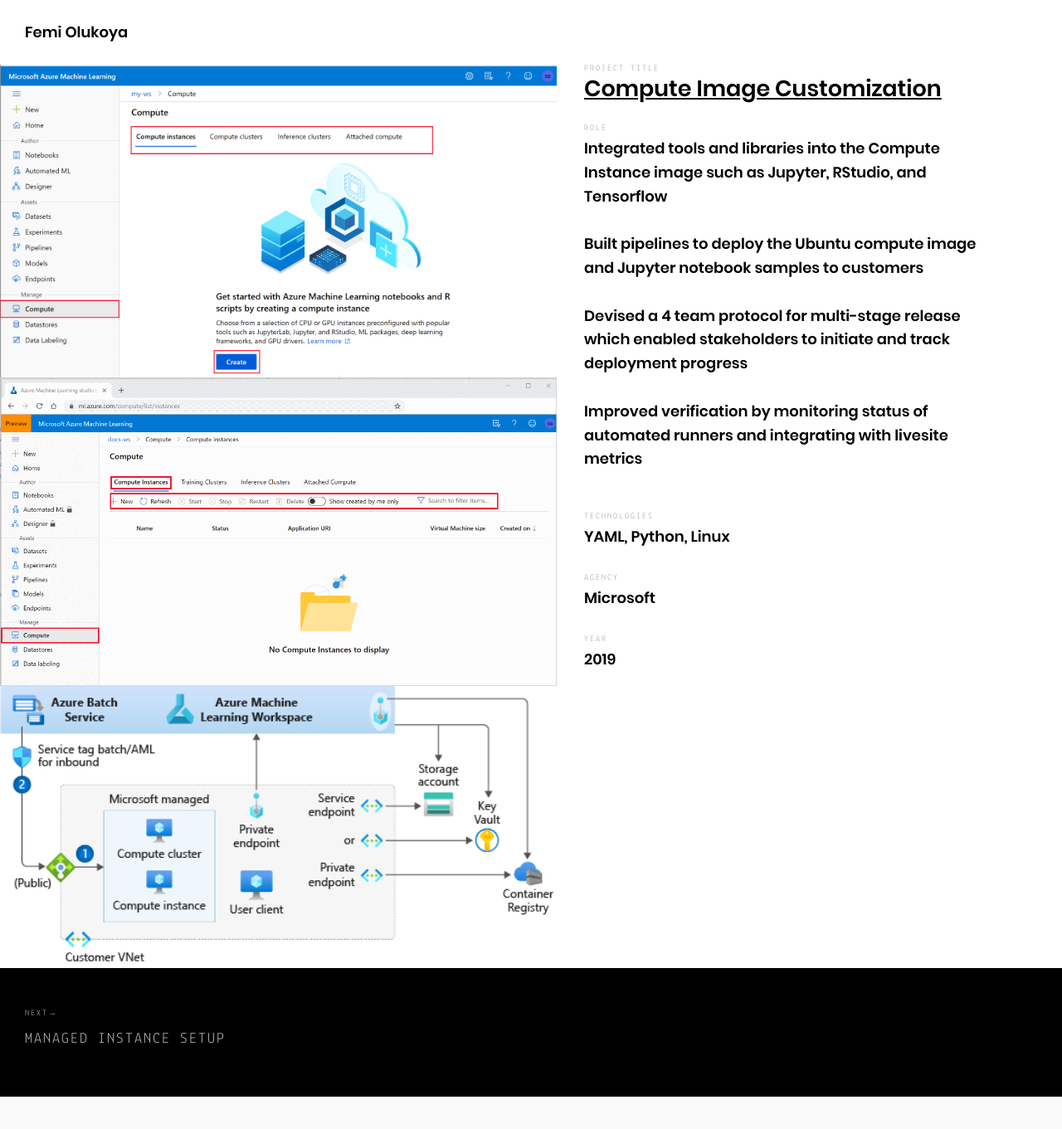
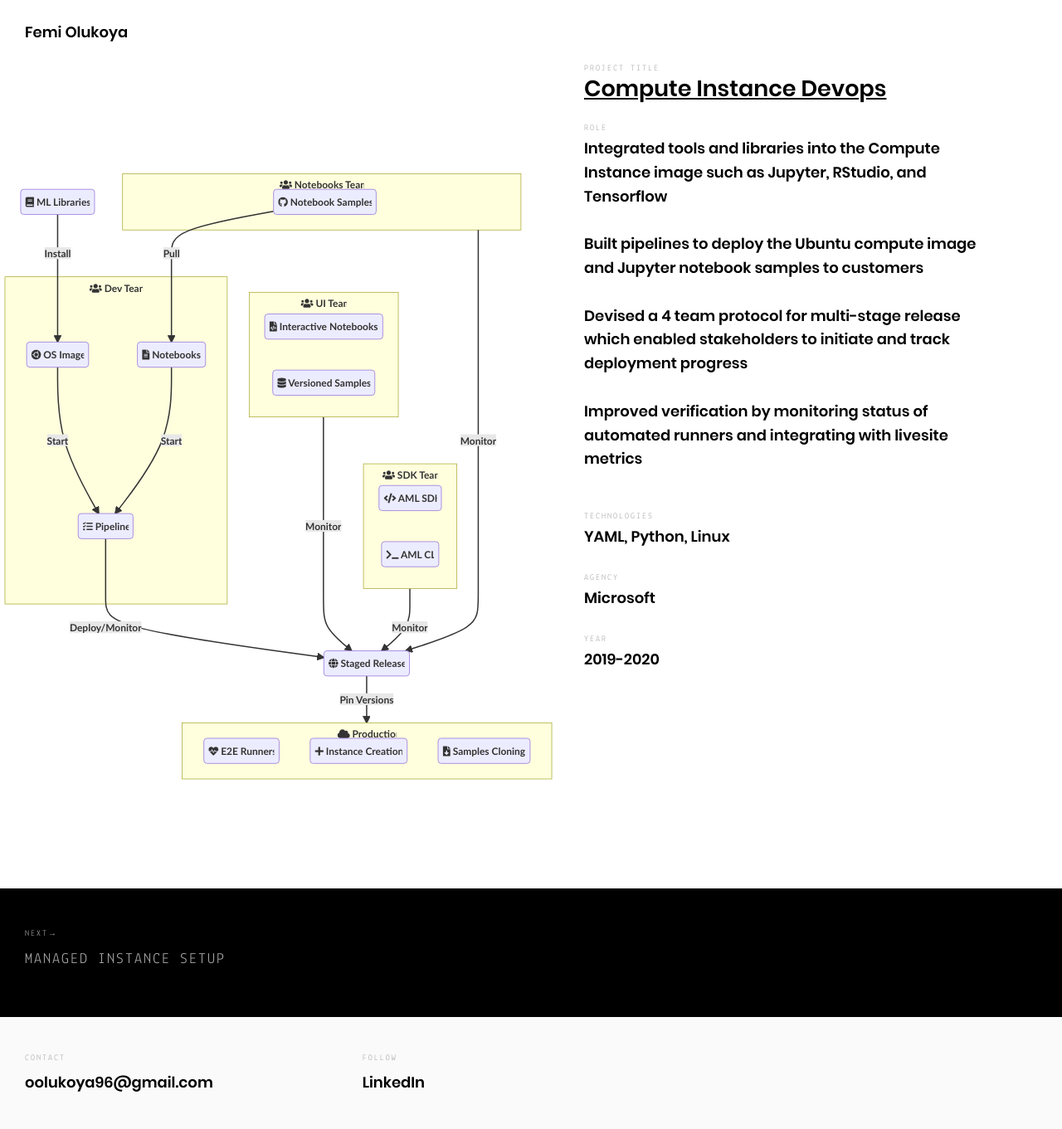
Before and after one commit to aquafemi/aquafemi.github.io, a Jekyll site: the page built from _posts/projects/2019-11-20-compute-instance-devops.md, in a window 1280 px wide and 1400 px high. Shown: the top 1361 px of the window at 83% size. Built offline with Jekyll 4.4.1, drawn with Linux system fonts in a browser that asks for light colours.

Commit message:
add mermaid for compute instance devops

```diff
--- /dev/null
+++ b/_includes/mermaid/2019-11-20-compute-instance-devops-mermaid.html
@@ -0,0 +1,49 @@
+{% raw %}
+<div class="mermaid">
+    flowchart TB
+    Libs(fa:fa-book ML Libraries)
+    Image(fab:fa-ubuntu OS Image)
+    Notebooks(fa:fa-file-alt Notebooks)
+    Pipeline(fa:fa-tasks Pipeline)
+    Samples(fab:fa-github Notebook Samples)
+    Interactive(fa:fa-file-code Interactive Notebooks)
+    Versioned(fa:fa-database Versioned Samples)
+    SDK(fa:fa-code AML SDK)
+    CLI(fa:fa-terminal AML CLI)
+    Release(fa:fa-globe Staged Release)
+    Runners(fa:fa-heartbeat E2E Runners)
+    Creation(fa:fa-plus Instance Creation)
+    Cloning(fa:fa-file-download Samples Cloning)
+    subgraph UITeam [fa:fa-users UI Team]
+    Interactive
+    Versioned
+    end
+    subgraph SDKTeam [fa:fa-users SDK Team]
+    SDK
+    CLI
+    end
+    subgraph NotebooksTeam [fa:fa-users Notebooks Team]
+    Samples
+    end
+    subgraph DevTeam [fa:fa-users Dev Team]
+    Image
+    Notebooks
+    Pipeline
+    end
+    Libs-->|Install|Image
+    Samples-->|Pull|Notebooks
+    Image-->|Start|Pipeline
+    Notebooks-->|Start|Pipeline
+    UITeam--->|Monitor|Release
+    SDKTeam-->|Monitor|Release
+    NotebooksTeam-->|Monitor|Release
+    Pipeline-->|Deploy/Monitor|Release
+    Release-->|Pin Versions|Production
+    subgraph Production [fa:fa-cloud Production]
+    direction BT
+    Runners
+    Creation
+    Cloning
+    end
+</div>
+{% endraw %}
--- a/_posts/projects/2019-11-20-devops-release.md
+++ b/_posts/projects/2019-11-20-compute-instance-devops.md
@@ -2,31 +2,32 @@
 layout: project
 permalink: /:title/
 category: projects
+mermaid: mermaid/2019-11-20-compute-instance-devops-mermaid.html
 
 meta:
   keywords: "DevOps, Release, Pipelines, Linux, OS Image, Automation"
 
 project:
-  title: "Compute Image Customization"
+  title: "Compute Instance Devops"
   type: "DevOps"
   url: "https://docs.microsoft.com/en-us/azure/machine-learning/concept-compute-instance"
-  logo: "/assets/images/projects/computeimagecustomization/logo.png"
+  logo: "/assets/images/projects/computeinstancedevops/logo.png"
   tech: "YAML, Python, Linux"
 
 agency:
   title: "Microsoft"
   url: "https://azure.microsoft.com/en-us/services/machine-learning/"
-  year: "2019"
+  year: "2019-2020"
 
 images:
   - image:
-    url: "/assets/images/projects/managedinstancesetup/workspace.png"
+    url: "/assets/images/projects/workspace.png"
     alt: "Red Pineapple website on a desktop device"
   - image:
-    url: "/assets/images/projects/managedinstancesetup/compute-page.png"
+    url: "/assets/images/projects/compute-page.png"
     alt: "Red Pineapple website on tablet, mobile and desktop"
   - image:
-    url: "/assets/images/projects/managedinstancesetup/secure-training-environment.png"
+    url: "/assets/images/projects/secure-training-environment.png"
     alt: "Red Pineapple website on tablet, mobile and desktop"
 ---
 
```
Also changed, not shown: _includes/mermaid/2020-10-20-automated-telemetry-pipeline-mermaid.html (+6 -7 lines), _posts/projects/2020-01-15-managedinstancesetup.md (+3 -3 lines), _posts/projects/2020-10-20-automated-telemetry-pipeline.md (+3 -3 lines), assets/images/projects/compute-page.png (renamed from assets/images/projects/managedinstancesetup/compute-page.png), assets/images/projects/computeinstancedevops/logo.png (renamed from assets/images/projects/computeimagecustomization/logo.png), assets/images/projects/secure-training-environment.png (renamed from assets/images/projects/managedinstancesetup/secure-training-environment.png), assets/images/projects/workspace.png (renamed from assets/images/projects/managedinstancesetup/workspace.png).
